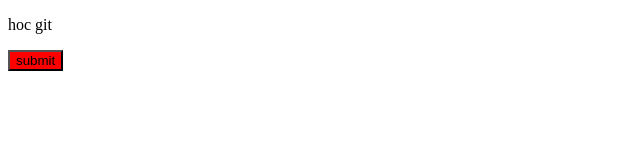
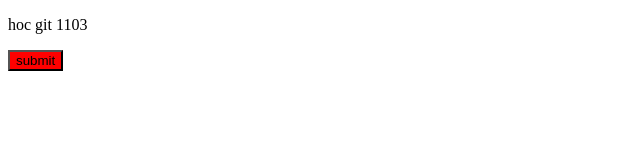
Before and after one commit to lamnt008/h1, a plain HTML site: page index.html in a window 1280 px wide. Shown: the full height of the page, 0-640 px from the left. Drawn offline with Linux system fonts and the light colour scheme.

Commit message:
Update index.html

```diff
--- a/index.html
+++ b/index.html
@@ -9,7 +9,7 @@
 </head>
 
 <body>
-    <p>hoc git</p>
+    <p>hoc git 1103</p>
     <button>submit</button>
 </body>
 
```
